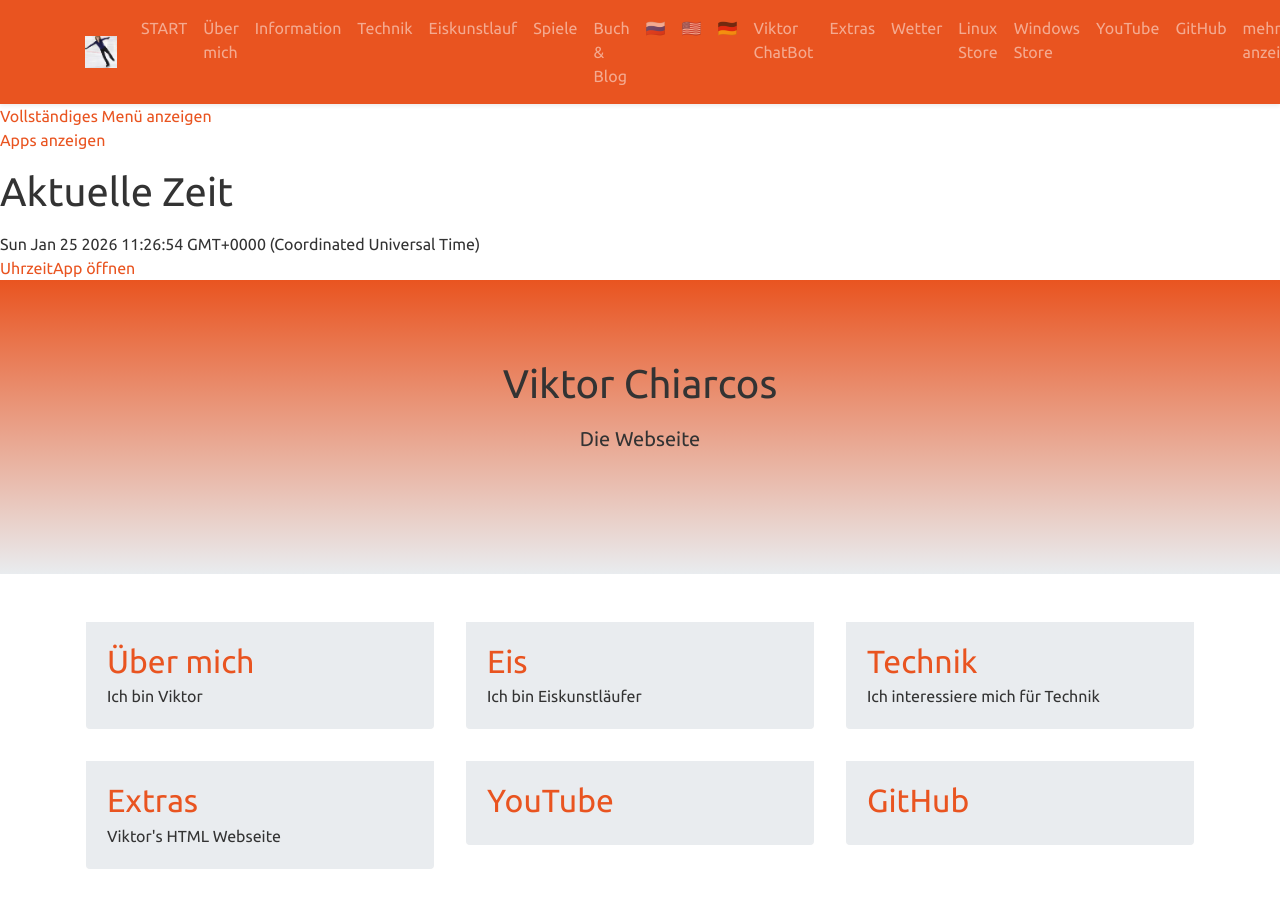
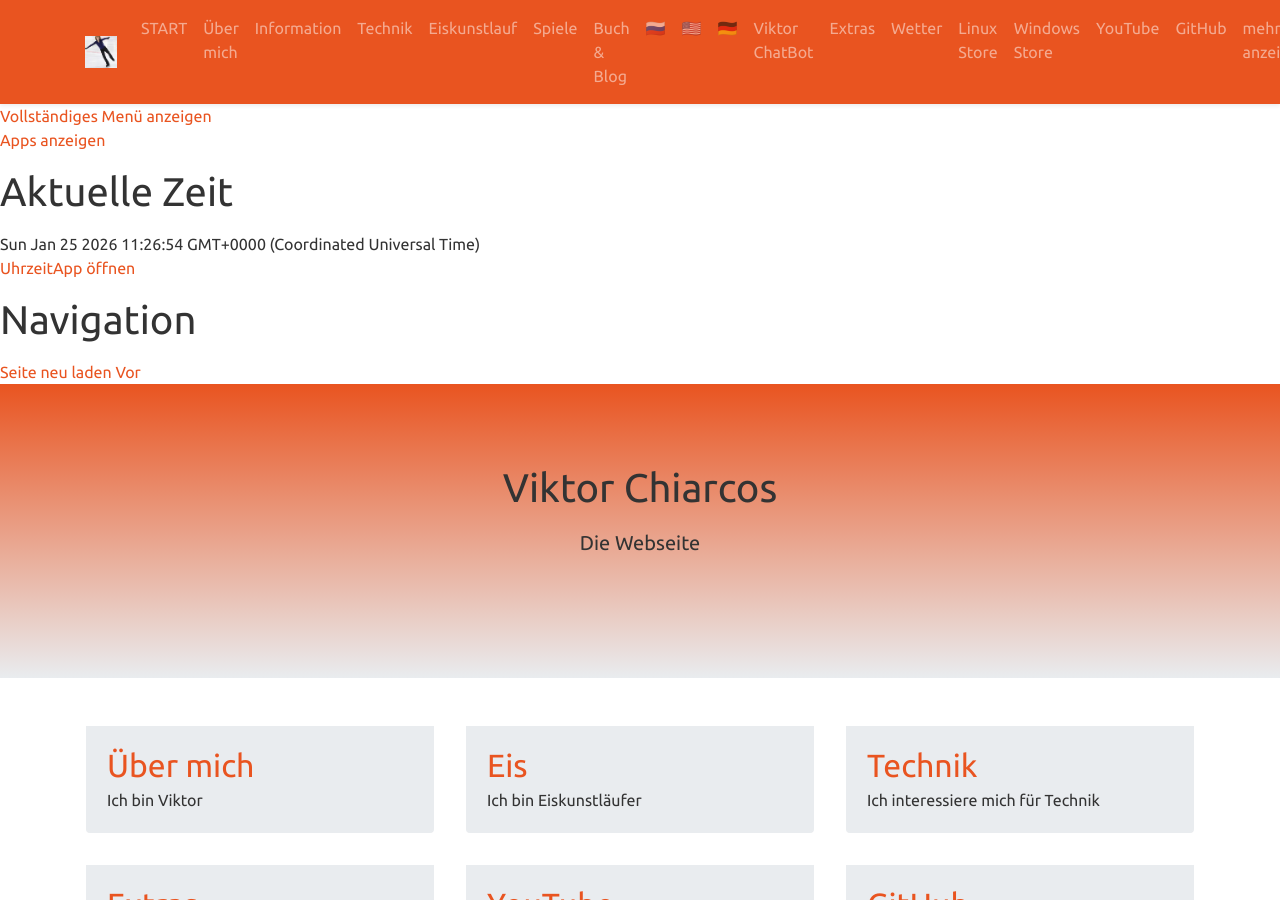
Before and after one commit to viktor-chiarcos/viktor-chiarcos.github.io, a Jekyll site: the page built from index.md, in a window 1280 px wide and 900 px high. Built offline with Jekyll 4.4.1, drawn with Linux system fonts in a browser that asks for light colours.

Commit message:
default.html aktualisieren

```diff
--- a/_layouts/default.html
+++ b/_layouts/default.html
@@ -34,6 +34,10 @@
 		<time aria-current="date" id="zeit"></time>
 </main>
 <a href="/clock">UhrzeitApp öffnen</a>
+<h1>Navigation</h1>
+<a href="javascript:history.go%20(-1)>Zurück</a>
+<a href=".">Seite neu laden</a>
+<a href="javascript:history.go%20(1)">Vor</a>
 {{ content }}
     </main>
     <!-- page footer -->
```
